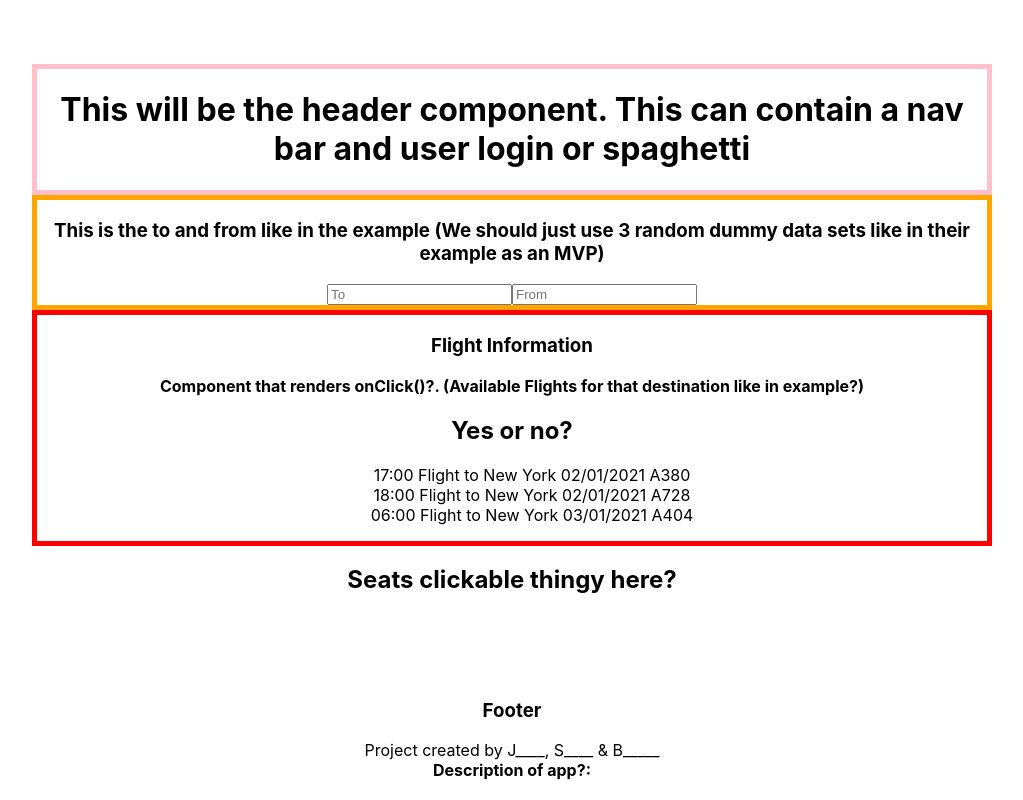
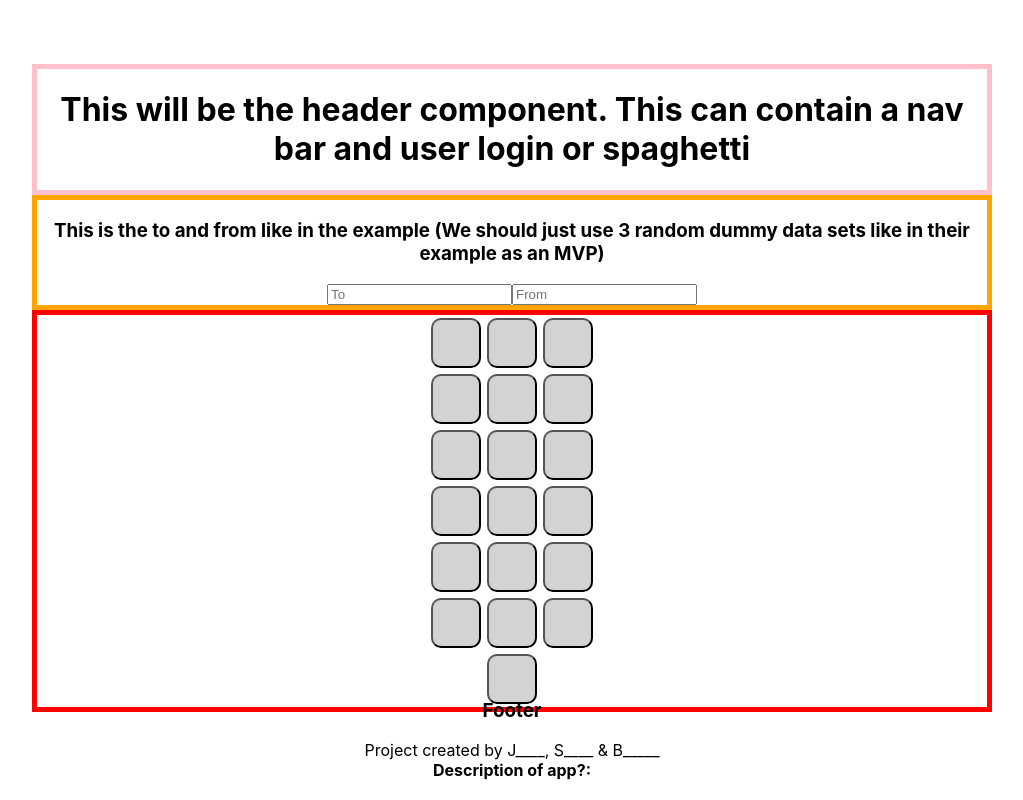
Before and after one commit to Justinmehmed/boring-airlines-client, a React (Create React App) app: page / in a window 1280 px wide. Shown: the whole page, without its empty margins (128-1151 px from the left). Built offline with nearby package versions, Linux system fonts and the light colour scheme.

Commit message:
Sarah's commit

```diff
--- a/src/components/Airline.js
+++ b/src/components/Airline.js
@@ -1,20 +1,23 @@
 import React, { Component } from 'react';
+
+import PlaneDiagram from './PlaneDiagram';
+import ReserveSeat from './ReserveSeat';
+import Seats from './Seats';
 
 
 class Flight extends Component {
+  constructor() {
+    super();
+    this.state = {
+    }
+  }
+
   render() {
     return(
       <div id="border-outline">
-        <h3>Flight Information</h3>
-          <strong>Component that renders onClick()?. (Available Flights for that destination like in example?)</strong>
-          <div>
-          <h2>Yes or no?</h2>
-            <ul>
-              <li>17:00 Flight to New York 02/01/2021 A380</li>
-              <li>18:00 Flight to New York 02/01/2021 A728</li>
-              <li>06:00 Flight to New York 03/01/2021 A404</li>
-            </ul>
-          </div>
+      <PlaneDiagram />
+      <ReserveSeat />
+      <Seats />
       </div>
     )
   }
--- a/src/components/App.js
+++ b/src/components/App.js
@@ -1,6 +1,5 @@
 import Airline from './Airline';
 import ToAndFrom from './ToAndFrom';
-import Seats from './Seats'
 
 import Header from './Header';
 import Footer from './Footer';
@@ -8,11 +7,10 @@ import Footer from './Footer';
 function App() {
   return (
     <div className="App">
-      <Header />
-      <ToAndFrom />
-      <Airline />
-      <Seats />
-      <Footer />
+    <Header />
+    <ToAndFrom />
+    <Airline />
+    <Footer />
 
     </div>
   );
--- a/src/components/Footer.js
+++ b/src/components/Footer.js
@@ -1,7 +1,7 @@
 import React from 'react'
 
 const Footer = () => {
-  return (
+  return(
     <div id="footer">
       <div>
         <h3>Footer</h3>
@@ -9,7 +9,7 @@ const Footer = () => {
       </div>
       <strong>Description of app?: </strong>
     </div>
-  )
+  );
 }
 
-export default Footer
+export default Footer;
--- a/src/components/Header.js
+++ b/src/components/Header.js
@@ -3,12 +3,11 @@ import React, { Component } from 'react';
 
 class Header extends Component {
   render() {
-    return(
+    return (
       <div id="header">
         <h1>This will be the header component. This can contain a nav bar and user login or spaghetti</h1>
-
       </div>
-    )
+    );
   }
 }
 
--- /dev/null
+++ b/src/components/PlaneDiagram.js
@@ -0,0 +1,46 @@
+import React, { Component } from 'react';
+import Square from './Seats';
+
+class PlaneDiagram extends Component {
+  render() {
+    return (
+      <div className="seatmap">
+      <div className="seating-row">
+      {Square(0)}
+      {Square(1)}
+      {Square(2)}
+      </div>
+      <div className="seating-row">
+      {Square(3)}
+      {Square(4)}
+      {Square(5)}
+      </div>
+      <div className="seating-row">
+      {Square(6)}
+      {Square(7)}
+      {Square(8)}
+      </div>
+
+      <div className="seating-row">
+      {Square(0)}
+      {Square(1)}
+      {Square(2)}
+      </div>
+      <div className="seating-row">
+      {Square(3)}
+      {Square(4)}
+      {Square(5)}
+      </div>
+      <div className="seating-row">
+      {Square(6)}
+      {Square(7)}
+      {Square(8)}
+      </div>
+      </div>
+    );
+  }
+}
+
+
+
+export default PlaneDiagram;
--- /dev/null
+++ b/src/components/ReserveSeat.js
@@ -0,0 +1,50 @@
+import React, { Component } from 'react';
+import PlaneDiagram from './PlaneDiagram'
+
+class ReserveSeat extends Component {
+  checkIfTaken = () => {
+    if ( this.props.takenSeats.indexOf( this.props.seatId ) !== -1 ) { // if this seat is taken
+      this.setState({
+        isTaken: true
+      });
+    } else {
+      this.setState({
+        isTaken: false
+      });
+    }
+  }
+
+  constructor(props) {
+    super(props);
+    this.state = {
+      isTaken: false,
+      // isSelected: false
+    };
+  }
+
+  componentDidUpdate() {
+    this.checkIfTaken();
+  }
+
+  _handleClick = (e) => {
+    // console.log( this.props.seatId );
+    this.props.getSelectedSeat( this.props.seatId );
+    this.setState({
+      isSelected: true
+    });
+
+  }
+
+  render() {
+    // console.log( this.props.selectedSeat );
+    return (
+      <div className={ this.state.isTaken ? "seat taken" : "seat free" } onClick={ this._handleClick } >
+      <div className={ this.props.selectedSeat === this.props.seatId && !this.state.isTaken ? "selected" : null } >
+
+      </div>
+      </div>
+    );
+  }
+}
+
+export default ReserveSeat;
--- a/src/components/Seats.js
+++ b/src/components/Seats.js
@@ -1,13 +1,15 @@
-import React, { Component } from 'react'
 
-class Seats extends Component {
-  render() {
-    return(
-      <div>
-        <h2>Seats clickable thingy here?</h2>
-      </div>
-    )
-  }
+import React, { Component } from 'react';
+import PlaneDiagram from './PlaneDiagram';
+import ReserveSeat from './ReserveSeat';
+
+function Square(props) {
+  return (
+    <button className="square"
+    onClick={props.onClick}>
+    {props.value}
+    </button>
+  );
 }
 
-export default Seats
+export default Square;
--- a/src/components/ToAndFrom.js
+++ b/src/components/ToAndFrom.js
@@ -10,7 +10,7 @@ class ToAndFrom extends Component {
           <input placeholder="From"></input>
         </form>
       </div>
-    )
+    );
   }
 }
 
--- a/src/index.css
+++ b/src/index.css
@@ -38,3 +38,16 @@ ul {
   height: 2.5rem;
   padding-bottom: 5em;
 }
+
+button.square {
+  width: 50px;
+  height: 50px;
+  padding: 5px;
+  margin: 3px;
+  border-radius: 10px;
+  background: lightgray;
+}
+
+button.square:active {
+  background: lightgreen;
+}
```
